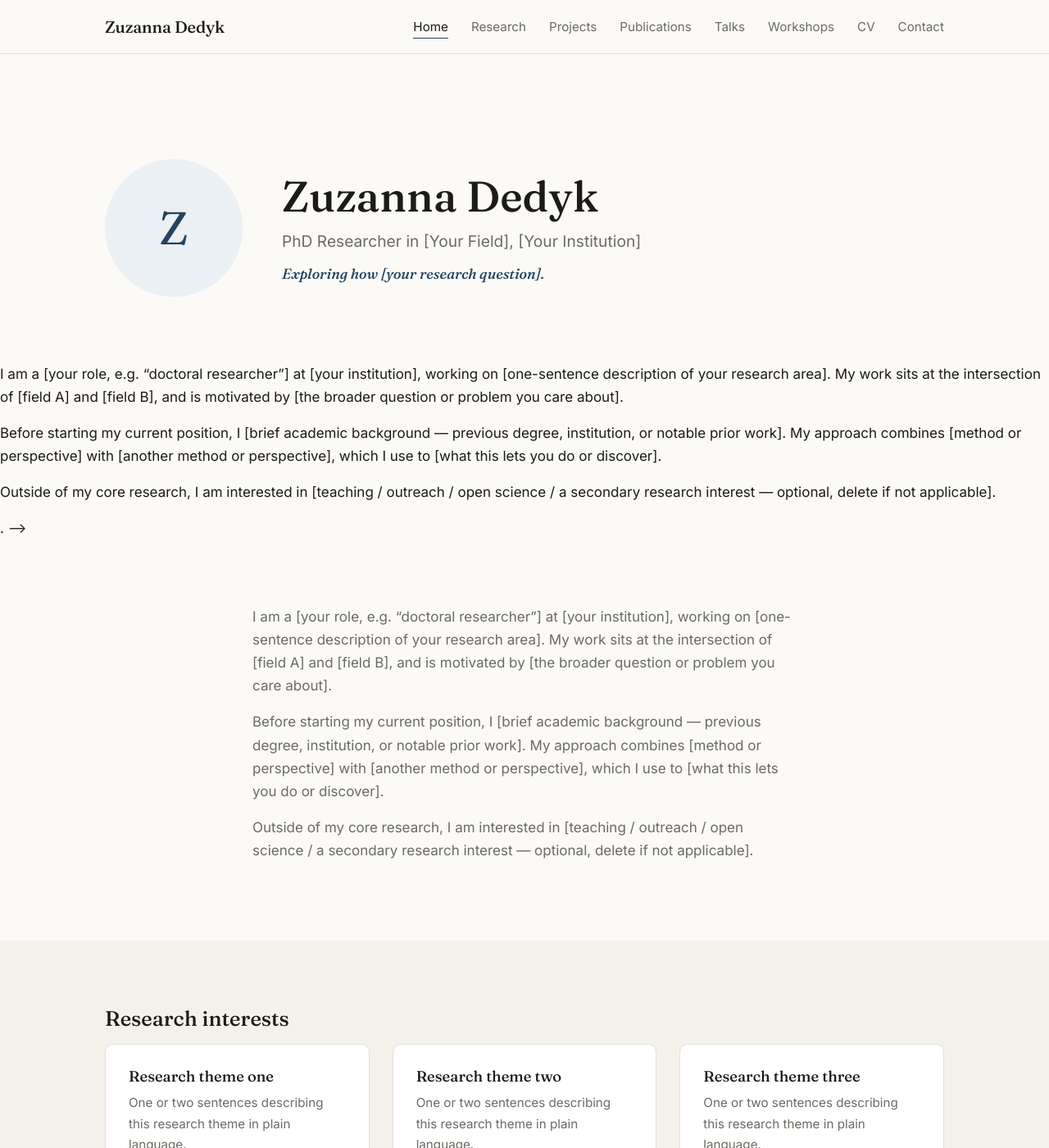
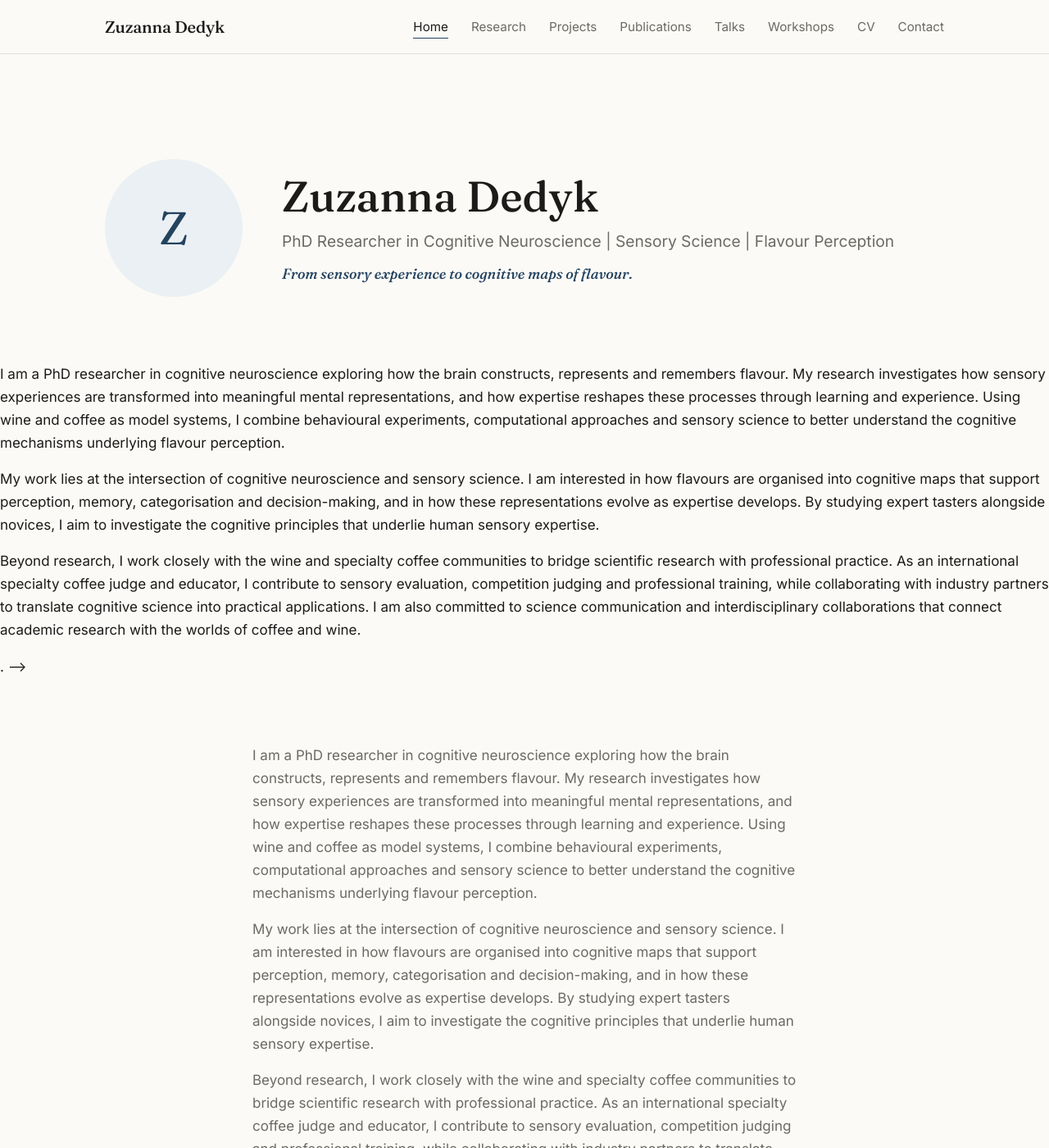
Before and after one commit to Zuzanna-Dedyk/Zuzanna-Dedyk.github.io, a Jekyll site: the page built from index.md, in a window 1280 px wide and 1400 px high. Shown: the whole window at 82% size. Built offline with Jekyll 4.4.1, drawn with Linux system fonts in a browser that asks for light colours; some of the changed text lies outside the part shown.

Commit message:
working on the index.md fild

```diff
--- a/_config.yml
+++ b/_config.yml
@@ -17,14 +17,13 @@ baseurl: ""
 # in ONE place, instead of hunting through every page.
 author:
   name: "Zuzanna Dedyk"
-  email: "your.email@example.com"
-  institution: "Your Institution / Department"
-  google_scholar: ""   # paste full profile URL later
-  orcid: ""             # paste full ORCID URL later
+  email: "zuzanna.dedyk@research.fchampalimaud.org"
+  institution: "Champalimaud Foundation / Champalimaud Centre for the Unknown / Systems Neuroscience Lab"
+  google_scholar: "https://scholar.google.com/citations?hl=en&user=Qk6ankgAAAAJ&view_op=list_works&gmla=AO4B3jtPxPOFZjlK_3TB0MMISuCeR_k319KWJzI9Zg2wWFZ9h2vh-7mZOtLpKrlNF6S-l4vbB27N-gpPWRVCFoH1"   # paste full profile URL later
+  orcid: "https://orcid.org/0000-0003-4319-1807"             # paste full ORCID URL later
   github: "zuzannadedyk"
-  linkedin: ""
-  bluesky: ""
-  x: ""
+  linkedin: "https://www.linkedin.com/in/zuzanna-dedyk-3649b218a"
+  instagram: "zuzanna.dedyk"
 
 # --- Markdown engine ---
 markdown: kramdown
--- a/index.md
+++ b/index.md
@@ -14,11 +14,11 @@ layout: home
 title: Home
 
 # One short line describing your role. Shown just below your name.
-hero_subtitle: "PhD Researcher in [Your Field], [Your Institution]"
+hero_subtitle: "PhD Researcher in Cognitive Neuroscience | Sensory Science | Flavour Perception"
 
 # One short, evocative sentence about what your research is about.
 # Shown in italics beneath the subtitle.
-hero_tagline: "Exploring how [your research question]."
+hero_tagline: "From sensory experience to cognitive maps of flavour."
 
 # Path to your photo, once you upload one to assets/images/.
 # Leave the quotes empty ("") to show a placeholder circle with
@@ -32,12 +32,12 @@ portrait: ""
 # pattern for each one. Aim for 3-6 for a clean grid.
 # --------------------------------------------------------------
 research_interests:
-  - title: "Research theme one"
-    description: "One or two sentences describing this research theme in plain language."
-  - title: "Research theme two"
-    description: "One or two sentences describing this research theme in plain language."
-  - title: "Research theme three"
-    description: "One or two sentences describing this research theme in plain language."
+  - title: "Flavour Perception & Cognitive Maps"
+    description: "Investigating how the brain integrates smell, taste, vision and context to construct the experience of flavour. Using behavioural experiments and computational methods to understand how said flavours are represented in the brain."
+  - title: "Sensory Expertise"
+    description: "Studying how training shapes perception, memory and decision-making in wine, coffee and other expert sensory domains."
+  - title: "Wine & Coffee Science"
+    description: "Applying cognitive neuroscience to real-world sensory evaluation, education and product experience."
 ---
 
 <!--
@@ -48,8 +48,8 @@ research_interests:
   background/affiliation.
 -->
 
-I am a [your role, e.g. "doctoral researcher"] at [your institution], working on [one-sentence description of your research area]. My work sits at the intersection of [field A] and [field B], and is motivated by [the broader question or problem you care about].
+I am a PhD researcher in cognitive neuroscience exploring how the brain constructs, represents and remembers flavour. My research investigates how sensory experiences are transformed into meaningful mental representations, and how expertise reshapes these processes through learning and experience. Using wine and coffee as model systems, I combine behavioural experiments, computational approaches and sensory science to better understand the cognitive mechanisms underlying flavour perception.
 
-Before starting my current position, I [brief academic background — previous degree, institution, or notable prior work]. My approach combines [method or perspective] with [another method or perspective], which I use to [what this lets you do or discover].
+My work lies at the intersection of cognitive neuroscience and sensory science. I am interested in how flavours are organised into cognitive maps that support perception, memory, categorisation and decision-making, and in how these representations evolve as expertise develops. By studying expert tasters alongside novices, I aim to investigate the cognitive principles that underlie human sensory expertise.
 
-Outside of my core research, I am interested in [teaching / outreach / open science / a secondary research interest — optional, delete if not applicable].
+Beyond research, I work closely with the wine and specialty coffee communities to bridge scientific research with professional practice. As an international specialty coffee judge and educator, I contribute to sensory evaluation, competition judging and professional training, while collaborating with industry partners to translate cognitive science into practical applications. I am also committed to science communication and interdisciplinary collaborations that connect academic research with the worlds of coffee and wine.
```
Also changed, not shown: 1 other file.
